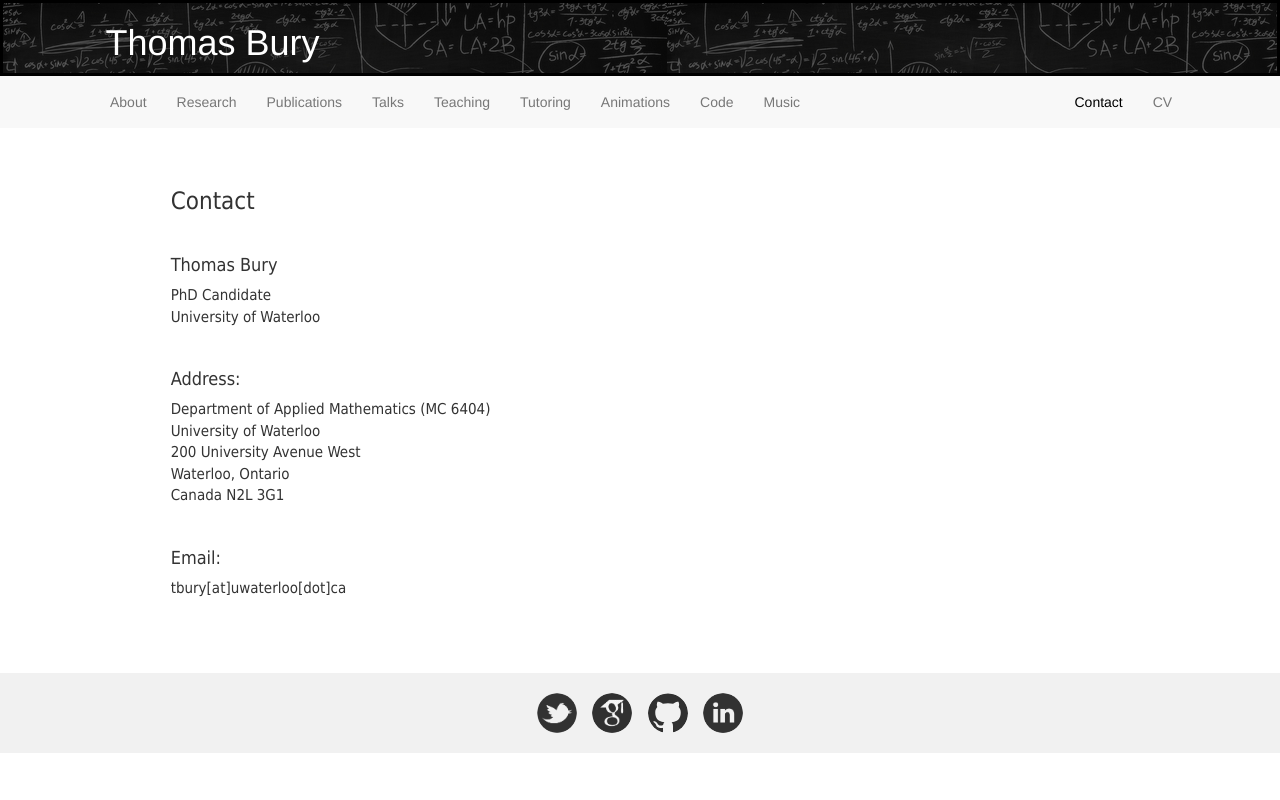
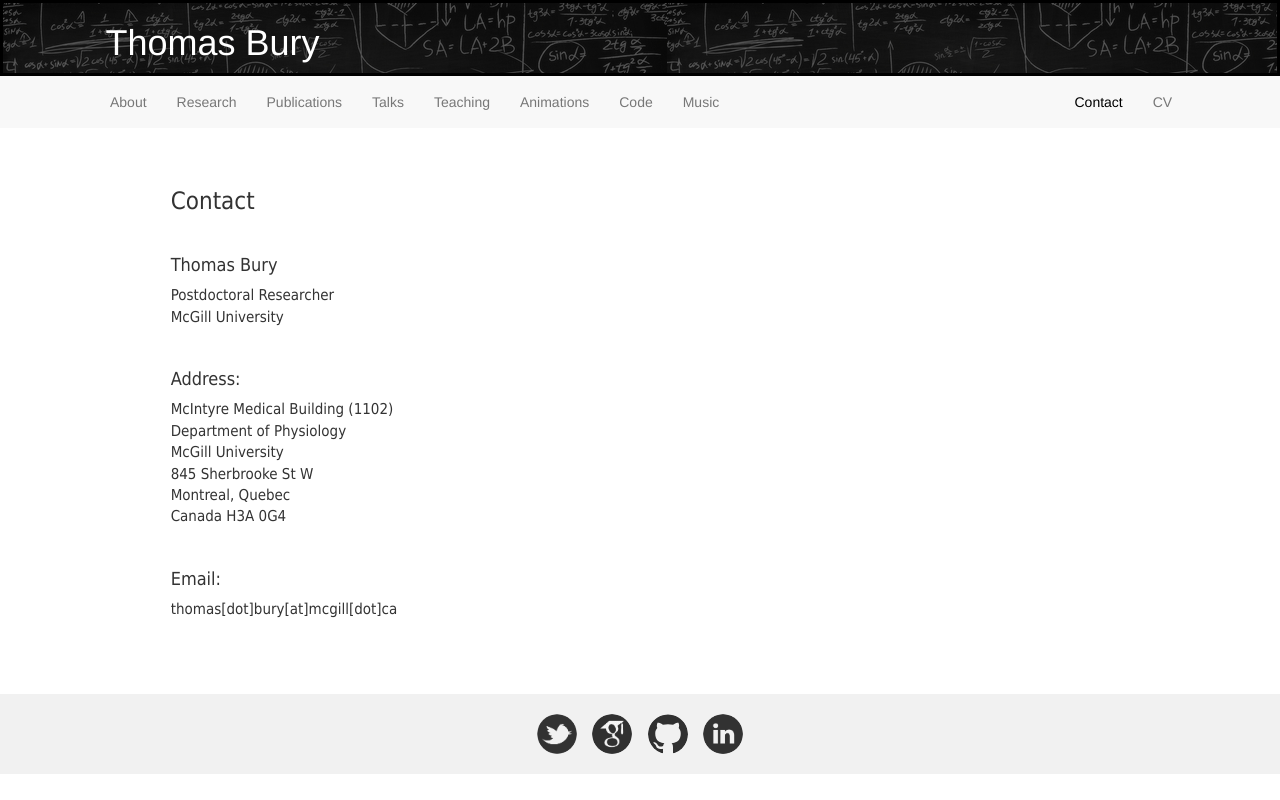
Before and after one commit to ThomasMBury/personal_webpage, a plain HTML site: page contact.html in a window 1280 px wide. Drawn offline with nearby package versions, Linux system fonts and the light colour scheme.

Commit message:
update to mcgill

```diff
--- a/contact.html
+++ b/contact.html
@@ -8,7 +8,7 @@
   <script src="https://ajax.googleapis.com/ajax/libs/jquery/3.3.1/jquery.min.js"></script>
   <script src="https://maxcdn.bootstrapcdn.com/bootstrap/3.3.7/js/bootstrap.min.js"></script>
   <link rel="stylesheet" href="main.css">
-  <link rel="icon" href="images/uwat.png">
+  <link rel="icon" href="images/mcgill_crest.png">
 </head>
 
 <body>
@@ -29,7 +29,6 @@
 			<li><a href="publications.html">Publications</a></li>
 			<li><a href="talks.html">Talks</a></li>
 			<li><a href="teaching.html">Teaching</a></li>
-			<li><a href="tutoring.html">Tutoring</a></li>
 			<li><a href="animations.html">Animations</a></li>
 			<li><a href="code.html">Code</a></li>
 			<li><a href="music.html">Music</a></li>
@@ -50,13 +49,13 @@
 		<h3> Contact </h3>
 		  <br>
 		  <h4> Thomas Bury </h4>
-		  <p> PhD Candidate <br> University of Waterloo </p>
+		  <p> Postdoctoral Researcher <br> McGill University </p>
 		  <br>
 		  <h4> Address: </h4>
-		  <p> Department of Applied Mathematics (MC 6404) <br> University of Waterloo <br> 200 University Avenue West <br> Waterloo, Ontario <br> Canada N2L 3G1 </p>
+		  <p> McIntyre Medical Building (1102) <br> Department of Physiology <br> McGill University <br> 845 Sherbrooke St W <br> Montreal, Quebec <br> Canada H3A 0G4 </p>
 		  <br>
 		  <h4> Email: </h4>
-		  <p> tbury[at]uwaterloo[dot]ca </p>
+		  <p> thomas[dot]bury[at]mcgill[dot]ca </p>
 		  </div>
 	  <div class="col-sm-1 sidenav"></div>
 	</div>
```
Also changed, not shown: animations.html (+1 -2 lines), code.html (+1 -2 lines), google2a5ed0d3c8e4f880.html (added, +1 -0 lines), index.html (+2 -6 lines), music.html (+1 -2 lines), publications.html (+1 -2 lines), research.html (+1 -2 lines), talks.html (+1 -2 lines), teaching.html (+1 -2 lines), tutoring.html (+1 -1 lines), test.txt (deleted).
